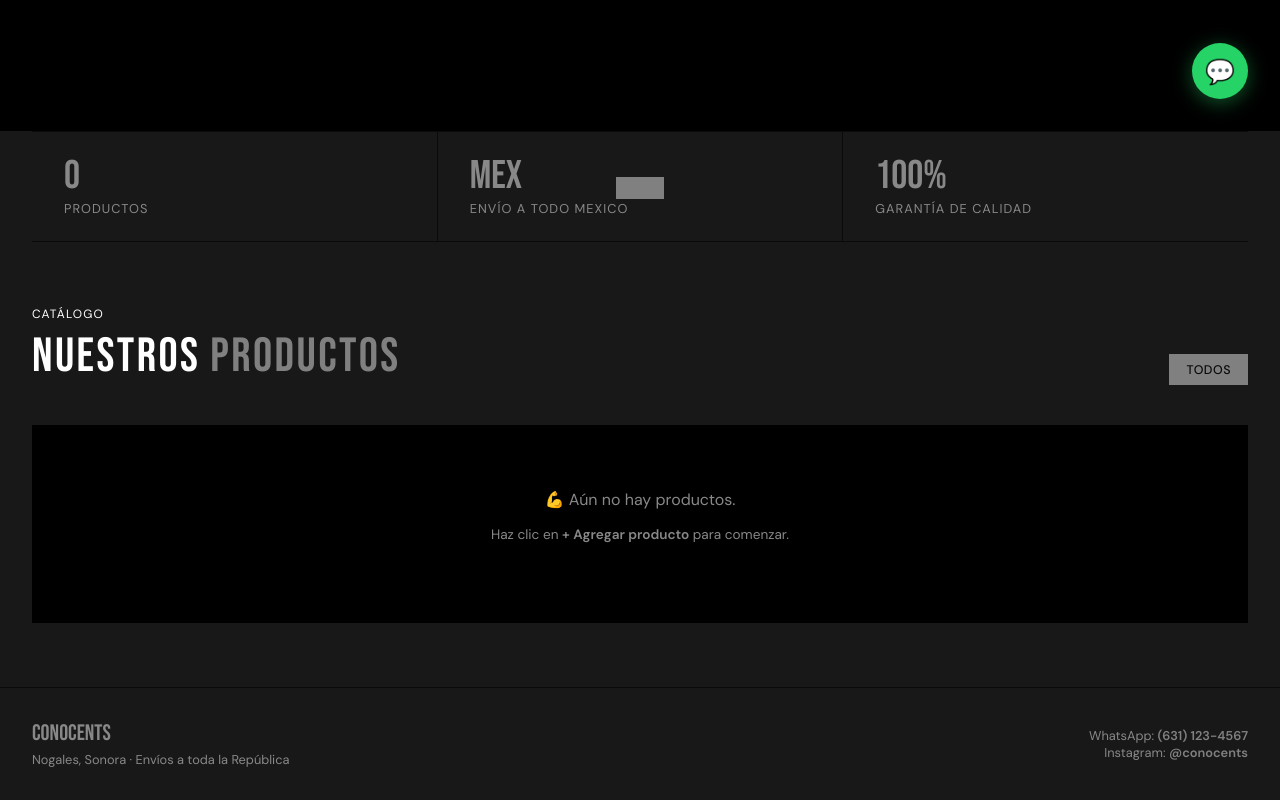
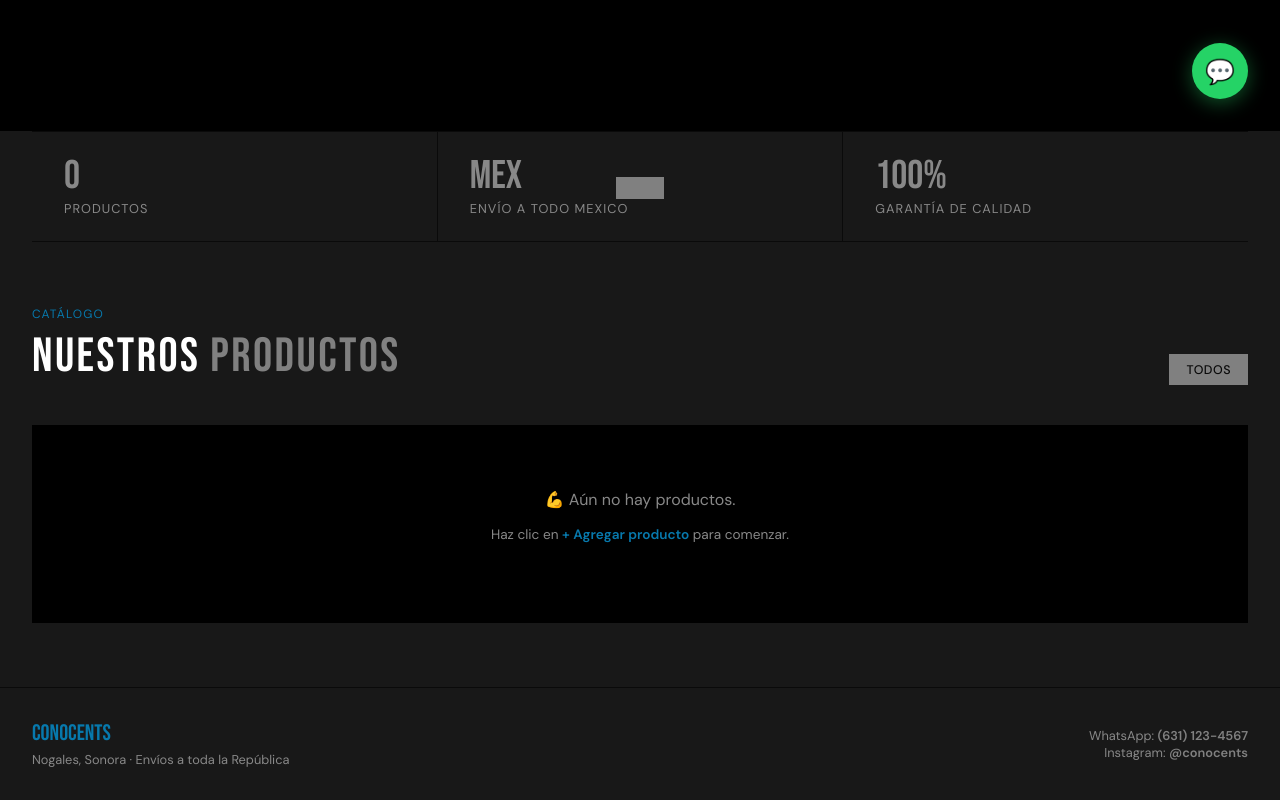
Before and after one commit to jesusaquihuis/conocents-shop, a plain HTML site: page tienda/index.html in a window 1280 px wide. Shown: the part 669-1469 px from the top of the page. Drawn offline with Linux system fonts and the light colour scheme; no server answers.

Commit message:
Update styles.css

```diff
--- a/tienda/styles.css
+++ b/tienda/styles.css
@@ -1,3 +1,6 @@
+:root {
+  --accent: rgb(7, 121, 173);
+}
 html,
 body {
   background-color: #000000;
```
